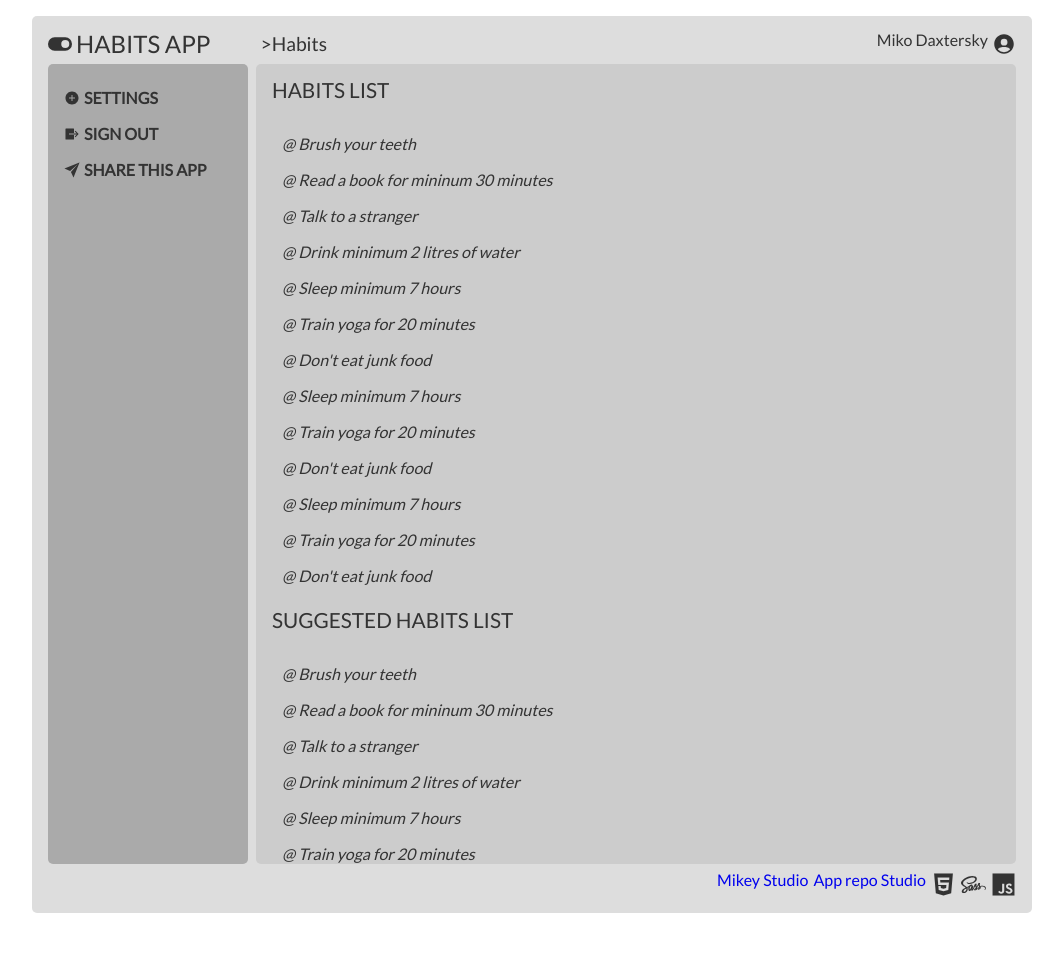
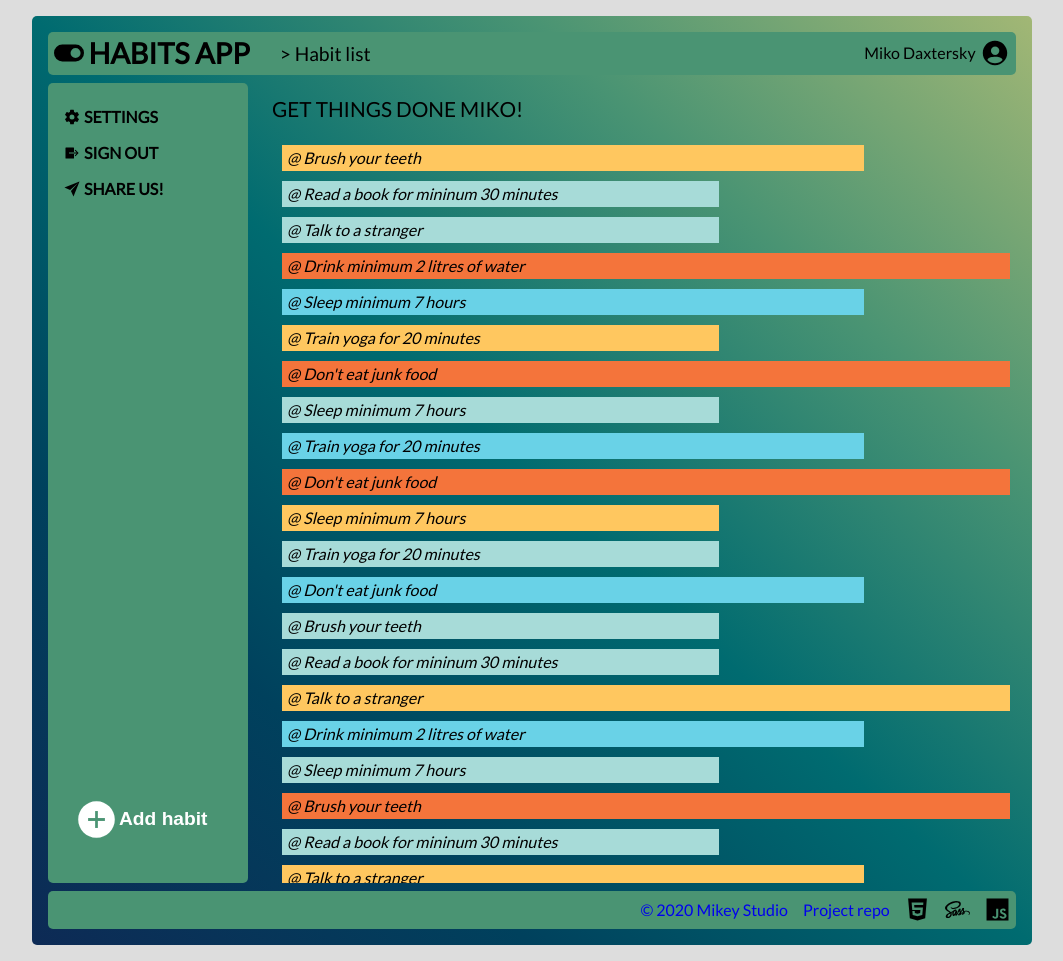
Before and after one commit to daxtersky/ts-habits-app, a website built with Parcel: page index.html in a window 1280 px wide. Shown: the whole page, without its empty margins (108-1171 px from the left). Before the commit the page ends 929 px from the top, so only its background shows below. Built offline with nearby package versions, Linux system fonts and the light colour scheme.

Commit message:
hopefully final UI with lots of terrible inline styling

```diff
--- a/index.html
+++ b/index.html
@@ -19,74 +19,76 @@
 
   <div class="container">
 
-    <header class="header">
+    <header class="header" style="background-color: #4a9473; padding: .4rem; border-radius: 5px;">
       <h2 class="header__title">
-        <ion-icon name="toggle-sharp"></ion-icon>
+        <ion-icon name="toggle-sharp" style="font-size: 30px;"></ion-icon>
         <span style="padding-left: 4px;">Habits App</span>
       </h2>
-      <h2 class="header__breadcrumb">>Habits</h2>
-      <div style="margin-left: auto; display: flex;">
+      <h2 class="header__breadcrumb">> Habit list</h2>
+      <div style="margin-left: auto; display: flex; align-items: center;">
         <span style="padding-right: 4px;">Miko Daxtersky</span>
-        <ion-icon name="person-circle-sharp" style="font-size: 24px;"></ion-icon>
+        <ion-icon name="person-circle-sharp" style="font-size: 30px;"></ion-icon>
       </div>
     </header>
-    <aside class="aside">
+    <aside class="aside" style="position: relative; background-color: #4a9473;">
       <nav class="nav">
-        <!-- <a class="nav__item"><ion-icon name="settings-sharp"></ion-icon>Add habit</a> -->
-        <a class="nav__item"><ion-icon name="add-circle-sharp"></ion-icon><span style="padding-left: 4px">Settings</span></a>
-        <a class="nav__item"><ion-icon name="log-out-sharp"></ion-icon><span style="padding-left: 4px">Sign out</span></a>
-        <a class="nav__item"><ion-icon name="paper-plane-sharp"></ion-icon></ion-icon><span style="padding-left: 4px">Share this app</span></a>
-
+        <a class="nav__item">
+          <ion-icon name="settings-sharp"></ion-icon><span style="padding-left: 4px">Settings</span>
+        </a>
+        <a class="nav__item">
+          <ion-icon name="log-out-sharp"></ion-icon><span style="padding-left: 4px">Sign out</span>
+        </a>
+        <a class="nav__item">
+          <ion-icon name="paper-plane-sharp"></ion-icon>
+          </ion-icon><span style="padding-left: 4px">Share us!</span>
+        </a>
+        <button style="display: flex; align-items: center; background-color: transparent; font-weight: bold; border: 0; cursor: pointer; border-radius: 5px; position: absolute; left: 20px; bottom: 40px; color: white; font-size: 1.2rem;">
+          <ion-icon name="add-circle-sharp" style="font-size: 45px;"></ion-icon>Add habit
+        </button>
       </nav>
     </aside>
-    <main class="habits">
-      <!-- <section class="habits-wrapper"> -->
-        <h3 class="habits__title">Habits list</h3>
-        <ol class="habits__list">
-          <li class="habits__item">Brush your teeth</li>
-          <li class="habits__item">Read a book for mininum 30 minutes</li>
-          <li class="habits__item">Talk to a stranger</li>
-          <li class="habits__item">Drink minimum 2 litres of water</li>
-          <li class="habits__item">Sleep minimum 7 hours</li>
-          <li class="habits__item">Train yoga for 20 minutes</li>
-          <li class="habits__item">Don't eat junk food</li>
-          <li class="habits__item">Sleep minimum 7 hours</li>
-          <li class="habits__item">Train yoga for 20 minutes</li>
-          <li class="habits__item">Don't eat junk food</li>
-          <li class="habits__item">Sleep minimum 7 hours</li>
-          <li class="habits__item">Train yoga for 20 minutes</li>
-          <li class="habits__item">Don't eat junk food</li>
+    <main class="main" >
+      <section class="habits-wrapper">
+        <h3 class="habits-wrapper__title">Get things done Miko!</h3>
+        <ol class="habits-wrapper__list">
+          <li class="habits-wrapper__item">Brush your teeth</li>
+          <li class="habits-wrapper__item">Read a book for mininum 30 minutes</li>
+          <li class="habits-wrapper__item">Talk to a stranger</li>
+          <li class="habits-wrapper__item">Drink minimum 2 litres of water</li>
+          <li class="habits-wrapper__item">Sleep minimum 7 hours</li>
+          <li class="habits-wrapper__item">Train yoga for 20 minutes</li>
+          <li class="habits-wrapper__item">Don't eat junk food</li>
+          <li class="habits-wrapper__item">Sleep minimum 7 hours</li>
+          <li class="habits-wrapper__item">Train yoga for 20 minutes</li>
+          <li class="habits-wrapper__item">Don't eat junk food</li>
+          <li class="habits-wrapper__item">Sleep minimum 7 hours</li>
+          <li class="habits-wrapper__item">Train yoga for 20 minutes</li>
+          <li class="habits-wrapper__item">Don't eat junk food</li>
+          <li class="habits-wrapper__item">Brush your teeth</li>
+          <li class="habits-wrapper__item">Read a book for mininum 30 minutes</li>
+          <li class="habits-wrapper__item">Talk to a stranger</li>
+          <li class="habits-wrapper__item">Drink minimum 2 litres of water</li>
+          <li class="habits-wrapper__item">Sleep minimum 7 hours</li>
+          <li class="habits-wrapper__item">Brush your teeth</li>
+          <li class="habits-wrapper__item">Read a book for mininum 30 minutes</li>
+          <li class="habits-wrapper__item">Talk to a stranger</li>
+          <li class="habits-wrapper__item">Drink minimum 2 litres of water</li>
+          <li class="habits-wrapper__item">Sleep minimum 7 hours</li>
         </ol>
-      <!-- </section> -->
-      <!-- <section class="habits-wrapper"> -->
-        <h3 class="habits__title">Suggested habits list</h3>
-        <ol class="habits__list">
-          <li class="habits__item">Brush your teeth</li>
-          <li class="habits__item">Read a book for mininum 30 minutes</li>
-          <li class="habits__item">Talk to a stranger</li>
-          <li class="habits__item">Drink minimum 2 litres of water</li>
-          <li class="habits__item">Sleep minimum 7 hours</li>
-          <li class="habits__item">Train yoga for 20 minutes</li>
-          <li class="habits__item">Don't eat junk food</li>
-          <li class="habits__item">Sleep minimum 7 hours</li>
-          <li class="habits__item">Train yoga for 20 minutes</li>
-          <li class="habits__item">Don't eat junk food</li>
-        </ol>
-      <!-- </section> -->
+      </section>
+      <section class="habits-wrapper">
+        <h3 class="habits-wrapper__title">Suggested habits list **</h3>
+      </section>
     </main>
 
-
-
-    <!-- <h1>Habits app</h1>
-    <button class="button">Button</button>
-    <div>
-    </div> -->
-    <footer class="footer" style="display: flex; justify-content: flex-end;">
-      <a href="https://mikey-studio.xyz/" style="padding-left: 5px; text-decoration: none;">Mikey Studio</a>
-      <a href="https://github.com/daxtersky/ts-habits-app" style="padding-left: 5px; text-decoration: none;">App repo Studio</a>
-      <ion-icon name="logo-html5" style="font-size: 25px; padding-left: 5px;"></ion-icon>
-      <ion-icon name="logo-sass" style="font-size: 25px; padding-left: 5px;"></ion-icon>
-      <ion-icon name="logo-javascript" style="font-size: 25px; padding-left: 5px;"></ion-icon>
+    <footer class="footer" style="display: flex; justify-content: flex-end; align-items: center;">
+      <a href="https://mikey-studio.xyz/" style="padding-left: 15px; text-decoration: none;">&copy; 2020 Mikey
+        Studio</a>
+      <a href="https://github.com/daxtersky/ts-habits-app" style="padding-left: 15px; text-decoration: none;">Project
+        repo</a>
+      <ion-icon name="logo-html5" style="font-size: 25px; padding-left: 15px;"></ion-icon>
+      <ion-icon name="logo-sass" style="font-size: 25px; padding-left: 15px;"></ion-icon>
+      <ion-icon name="logo-javascript" style="font-size: 25px; padding-left: 15px;"></ion-icon>
     </footer>
   </div>
 
--- a/src/scss/_colors.scss
+++ b/src/scss/_colors.scss
@@ -1,5 +1,5 @@
 $main-darker-light-color: #ccc;
-$main-dark-light-color: #aaa;
+$main-dark-light-color: #11c192;
 $main-light-color: #ddd;
 $main-darker-color: #111;
 $main-dark-color: #333;
--- a/src/scss/_habit-list.scss
+++ b/src/scss/_habit-list.scss
@@ -5,13 +5,15 @@
   width: 100%;
   &__title {
     // margin-left: 200px;
-    font-size: 1.5rem;
+    font-size: 1.8rem;
     text-transform: uppercase;
     display: flex;
+    align-items: center;
+    font-weight: 600;
   }
 
   &__breadcrumb {
-    margin-left: 50px;
+    margin-left: 30px;
     font-size: 1.2rem;
     align-self: center;
   }
@@ -41,10 +43,10 @@
   }
 }
 
-.habits {
+.main {
   // height: 100%;
   // padding: 1rem 0;
-  background-color: $main-darker-light-color;
+  // background-color: $main-darker-light-color;
 
   display: flex;
   // justify-content: center;
@@ -52,6 +54,8 @@
   flex-direction: column;
   // margin: 0 200px;
   padding: 0 1rem;
+
+  .habits-wrapper {
 
     &__title {
       text-transform: uppercase;
@@ -65,7 +69,8 @@
       margin-top: 25px;
     }
     &__item {
-  padding: 10px 10px;
+      margin: 10px;
+      padding: 5px;
     }
     &__item::before {
       content: '@ ';
@@ -75,5 +80,31 @@
       font-weight: bold;
       cursor: pointer;
     }
+    &__item:nth-of-type(n + 1) {
+      background-color: #F38630;
+      width: 20%;
+    }
+    &__item:nth-of-type(n + 2) {
+      background-color: #A7DBD8;
+      width: 60%;
+    }
+    &__item:nth-of-type(3n + 1) {
+      background-color: #F4743B;
+      width: 100%;
+    }
+    &__item:nth-of-type(4n + 1) {
+      background-color: #69D2E7;
+      width: 80%;
+    }
+    &__item:nth-of-type(5n + 1) {
+      background-color: #ffc75f;
+    }
+  }
 
 }
+
+.footer {
+  padding: .4rem;
+  background-color: #4a9473;
+  border-radius: 5px;
+}
--- a/src/scss/main.scss
+++ b/src/scss/main.scss
@@ -13,9 +13,10 @@ body{
   -webkit-font-smoothing: antialiased;
   -moz-osx-font-smoothing: grayscale;
   font-family: 'Lato', sans-serif;
+  background-color: $main-light-color;
 }
 .container {
-  background-color: $main-light-color;
+  background-image: linear-gradient(to right top, #0d2a55, #00415d, #006b70, #4a9473, #a2b775);
   height: 100%;
   // min-height: 1000px;
   // min-height: 1400px;
@@ -23,7 +24,7 @@ body{
   margin: 1rem auto;
   max-width: 1000px;
   border-radius: 5px;
-  color: $main-dark-color;
+  // color: $main-dark-color;
   display: grid;
   grid-template-columns: 200px 1fr;
   grid-template-rows: auto 800px auto;
@@ -31,7 +32,7 @@ body{
 
   .header { grid-area: 1 / 1 / 2 / 3;  }
   .aside { grid-area: 2 / 1 / 3 / 2; border-radius: 5px; }
-  .habits {
+  .main {
     grid-area: 2 / 2 / 3 / 3;
     border-radius: 5px;
     overflow-y: auto;
```
Lines whose indentation alone changed are shown as unchanged.
